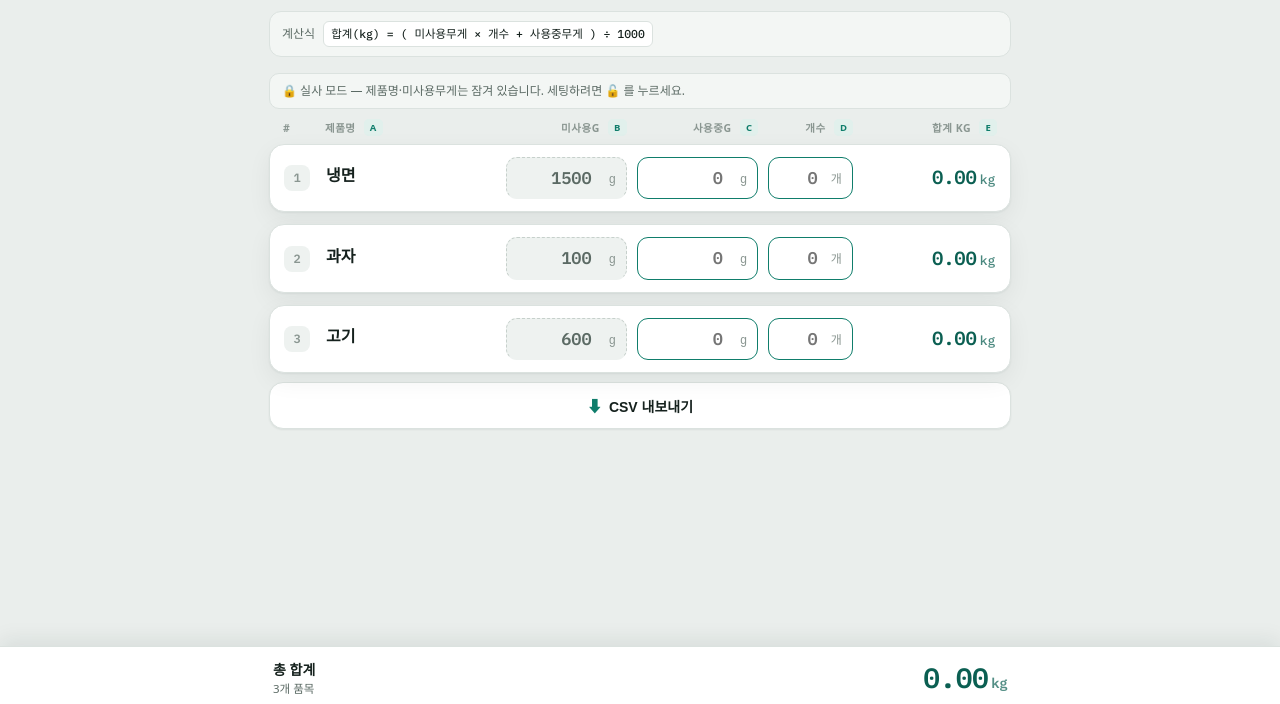
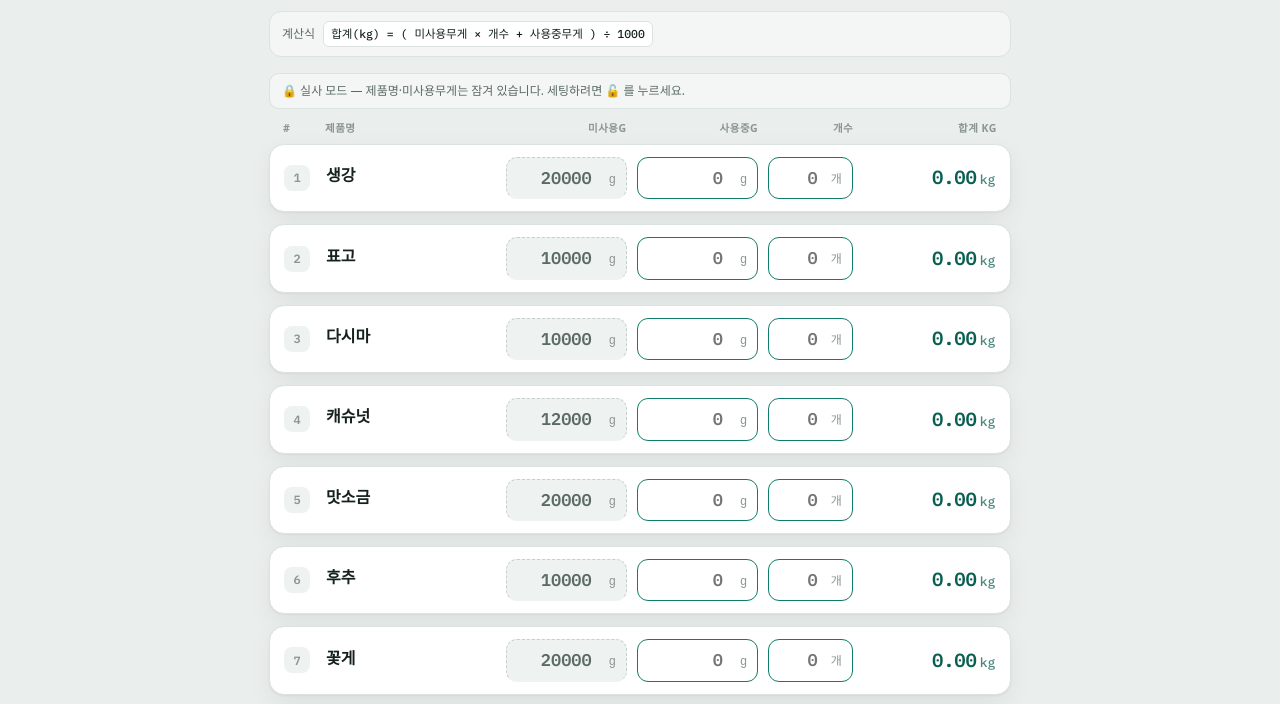
Before and after one commit to lfmkjun-star/stock-count, a plain HTML site: page index.html in a window 1280 px wide. Shown: the part 90-794 px from the top of the page. Drawn offline with Linux system fonts and the light colour scheme; a web font is replaced by a local one.

Commit message:
Add files via upload

```diff
--- a/index.html
+++ b/index.html
@@ -48,7 +48,7 @@
     line-height:1.45; overflow-x:hidden;
     -webkit-font-smoothing:antialiased;
   }
-  .wrap{max-width:760px; margin:0 auto; padding:14px 9px 116px; min-height:100vh}
+  .wrap{max-width:760px; margin:0 auto; padding:14px 9px calc(24px + env(safe-area-inset-bottom)); min-height:100vh}
 
   /* ---- header ---- */
   header{display:flex; align-items:flex-start; justify-content:space-between; gap:12px; margin-bottom:14px}
@@ -163,31 +163,12 @@
 
   /* ---- toast ---- */
   .toast{
-    position:fixed; left:50%; bottom:86px; transform:translateX(-50%) translateY(10px);
+    position:fixed; left:50%; bottom:24px; transform:translateX(-50%) translateY(10px);
     background:var(--ink); color:var(--bg); font-size:13px; font-weight:500;
     padding:10px 16px; border-radius:10px; box-shadow:var(--shadow); opacity:0; pointer-events:none;
     transition:opacity .2s,transform .2s; z-index:40; max-width:88vw; text-align:center;
   }
   .toast.show{opacity:1; transform:translateX(-50%) translateY(0)}
-
-  /* ---- sticky total ---- */
-  .total{
-    position:fixed; left:0; right:0; bottom:0; z-index:20;
-    background:var(--surface); border-top:1px solid var(--line);
-    box-shadow:0 -6px 20px rgba(18,40,34,.08);
-  }
-  .total-in{
-    max-width:760px; margin:0 auto; padding:11px 13px calc(11px + env(safe-area-inset-bottom));
-    display:flex; align-items:center; justify-content:space-between; gap:12px;
-  }
-  .total .tl{display:flex; flex-direction:column; gap:1px}
-  .total .tl b{font-size:14px; font-weight:600}
-  .total .tl small{font-size:11.5px; color:var(--muted)}
-  .total .tv{
-    font-family:"IBM Plex Mono",monospace; font-weight:600; font-size:28px; color:var(--accent-deep);
-    font-variant-numeric:tabular-nums; letter-spacing:-.02em;
-  }
-  .total .tv span{font-size:14px; margin-left:3px; opacity:.7}
 
   /* ---- wide screens: real table ---- */
   @media (min-width:640px){
@@ -252,11 +233,11 @@
 
   <div class="thead" aria-hidden="true">
     <div>#</div>
-    <div>제품명 <span class="tag">a</span></div>
-    <div class="r">미사용g <span class="tag">b</span></div>
-    <div class="r">사용중g <span class="tag">c</span></div>
-    <div class="r">개수 <span class="tag">d</span></div>
-    <div class="r">합계 kg <span class="tag">e</span></div>
+    <div>제품명</div>
+    <div class="r">미사용g</div>
+    <div class="r">사용중g</div>
+    <div class="r">개수</div>
+    <div class="r">합계 kg</div>
   </div>
 
   <div class="list" id="list"></div>
@@ -267,30 +248,30 @@
 
 <div class="toast" id="toast" role="status" aria-live="polite"></div>
 
-<div class="total">
-  <div class="total-in">
-    <div class="tl">
-      <b>총 합계</b>
-      <small id="count">0개 품목</small>
-    </div>
-    <div class="tv" id="grand">0.00<span>kg</span></div>
-  </div>
-</div>
-
 <script>
 (function(){
   "use strict";
-  var KEY="jaego_silsa_v2";
+  var KEY="jaego_silsa_v3";
   var list=document.getElementById("list");
-  var grandEl=document.getElementById("grand");
-  var countEl=document.getElementById("count");
 
   function load(){
     try{ var r=localStorage.getItem(KEY); if(r){var d=JSON.parse(r); if(Array.isArray(d)&&d.length) return d;} }catch(e){}
     return [
-      {a:"냉면",b:"1500",c:"",d:""},
-      {a:"과자",b:"100",c:"",d:""},
-      {a:"고기",b:"600",c:"",d:""}
+      {a:"생강",b:"20000",c:"",d:""},
+      {a:"표고",b:"10000",c:"",d:""},
+      {a:"다시마",b:"10000",c:"",d:""},
+      {a:"캐슈넛",b:"12000",c:"",d:""},
+      {a:"맛소금",b:"20000",c:"",d:""},
+      {a:"후추",b:"10000",c:"",d:""},
+      {a:"꽃게",b:"20000",c:"",d:""},
+      {a:"멸치",b:"20000",c:"",d:""},
+      {a:"새우",b:"20000",c:"",d:""},
+      {a:"설탕",b:"15000",c:"",d:""},
+      {a:"미원",b:"25000",c:"",d:""},
+      {a:"다시다",b:"20000",c:"",d:""},
+      {a:"베트남",b:"20000",c:"",d:""},
+      {a:"정탑",b:"20000",c:"",d:""},
+      {a:"다농",b:"20000",c:"",d:""}
     ];
   }
   function save(){
@@ -322,18 +303,18 @@
       card.innerHTML=
         '<div class="card-top">'+
           '<div class="idx">'+(i+1)+'</div>'+
-          '<div class="name-field"><label>제품명 <span class="tag">a</span></label>'+
+          '<div class="name-field"><label>제품명</label>'+
             '<input type="text" data-k="a" placeholder="제품명 입력" value=""></div>'+
           '<button class="del" title="삭제" aria-label="삭제">✕</button>'+
         '</div>'+
         '<div class="grid">'+
-          '<div class="f b fixed"><label>미사용무게(고정) <span class="tag">b</span></label>'+
+          '<div class="f b fixed"><label>미사용무게(고정)</label>'+
             '<input class="num" data-k="b" inputmode="decimal" placeholder="0"><span class="unit">g</span></div>'+
-          '<div class="f c primary"><label>사용중무게 <span class="tag">c</span></label>'+
+          '<div class="f c primary"><label>사용중무게</label>'+
             '<input class="num" data-k="c" inputmode="decimal" placeholder="0"><span class="unit">g</span></div>'+
-          '<div class="f d primary"><label>개수 <span class="tag">d</span></label>'+
+          '<div class="f d primary"><label>개수</label>'+
             '<input class="num" data-k="d" inputmode="decimal" placeholder="0"><span class="unit">개</span></div>'+
-          '<div class="result"><span class="rlabel">합계 e</span>'+
+          '<div class="result"><span class="rlabel">합계</span>'+
             '<span class="rval"><b class="eout">0.00</b><span>kg</span></span></div>'+
         '</div>';
 
@@ -348,7 +329,7 @@
         inp.addEventListener("input",function(){
           rows[i][inp.getAttribute("data-k")]=inp.value;
           card.querySelector(".eout").textContent=calc(rows[i]).toFixed(2);
-          updateTotal(); save();
+          save();
         });
       });
       card.querySelector(".del").addEventListener("click",function(){
@@ -359,14 +340,6 @@
       list.appendChild(card);
     });
     applyLock();
-    updateTotal();
-  }
-
-  function updateTotal(){
-    var sum=rows.reduce(function(s,r){return s+calc(r);},0);
-    grandEl.innerHTML=sum.toFixed(2)+'<span>kg</span>';
-    var n=rows.filter(function(r){return (r.a&&r.a.trim())||r.b||r.c||r.d;}).length;
-    countEl.textContent=n+"개 품목";
   }
 
   document.getElementById("addBtn").addEventListener("click",function(){
@@ -390,13 +363,11 @@
     return d.getFullYear()+"-"+p(d.getMonth()+1)+"-"+p(d.getDate());
   }
   function buildCSV(){
-    var out=[], total=0;
-    out.push(["제품명","미사용무게(g)","사용중무게(g)","개수","합계(kg)"].map(csvCell).join(","));
+    var out=[];
+    out.push(["제품명","합계무게(kg)"].map(csvCell).join(","));
     rows.forEach(function(r){
-      var e=calc(r); total+=e;
-      out.push([r.a||"", r.b||"", r.c||"", r.d||"", e.toFixed(2)].map(csvCell).join(","));
+      out.push([r.a||"", calc(r).toFixed(2)].map(csvCell).join(","));
     });
-    out.push(["총 합계","","","",total.toFixed(2)].map(csvCell).join(","));
     return "﻿"+out.join("\r\n"); // BOM for Excel Korean
   }
   document.getElementById("exportBtn").addEventListener("click",function(){
```
